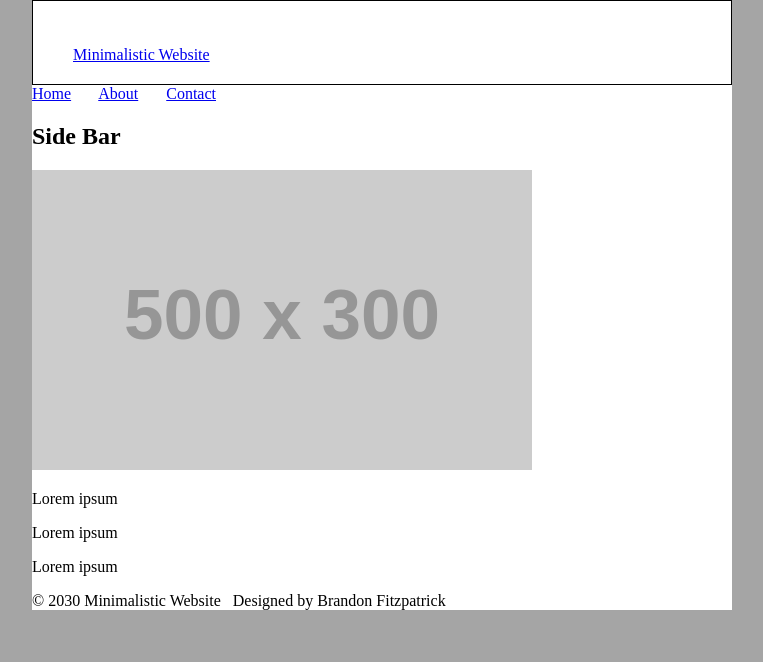
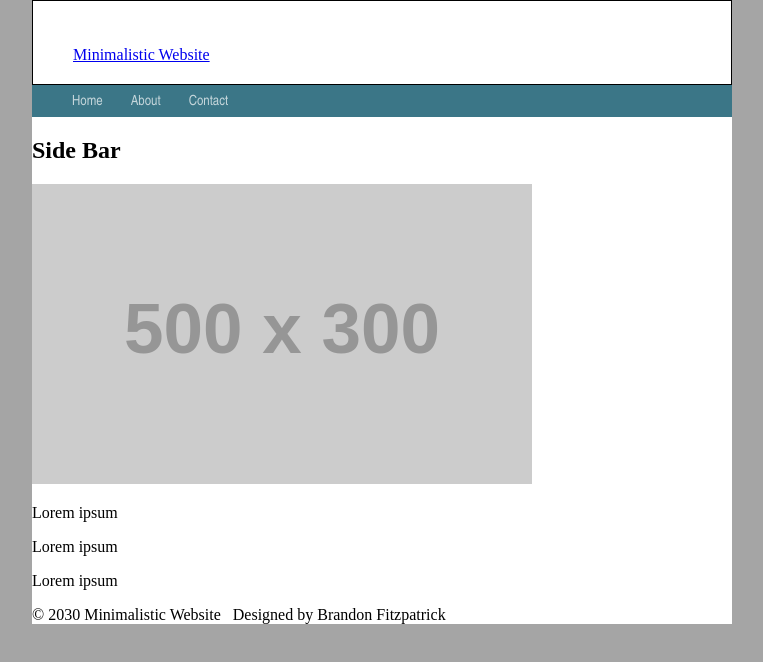
Before and after one commit to brandonfitzy/AT_Thruhike_Website, a plain HTML site: page index.html in a window 1280 px wide. Shown: the whole page, without its empty margins (258-1021 px from the left). Drawn offline with Linux system fonts and the light colour scheme; placeholder pictures from the web are drawn by us.

Commit message:
styling menu bar

```diff
--- a/css/style.css
+++ b/css/style.css
@@ -13,3 +13,20 @@ body {
     padding: 45px 0 20px 40px;
     border: 1px solid #000000;
 }
+
+.menu {
+    background: #3b7687;
+    padding: 6px 0 6px 40px;
+}
+
+.menu a {
+    color: #c5d6db;
+    text-decoration: none;
+    font-size: 14px;
+    font-family: "Arial Narrow", "Myriad Pro";
+
+}
+
+.menu a:hover{
+    color: #ecf2f3;
+}
```
